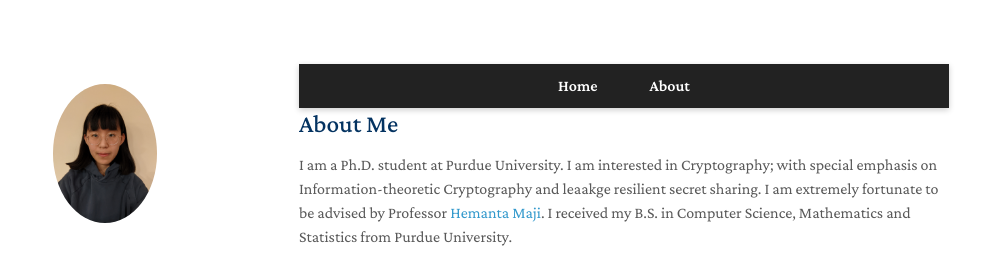
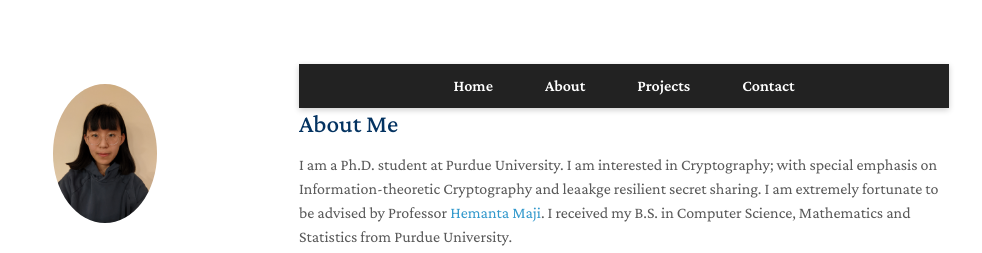
Before and after one commit to darahye/darahye.github.io, a Jekyll site: the page built from index.md, in a window 1280 px wide and 900 px high. Shown: the top 253 px of the window, without its empty margins (171-1153 px from the left). Built offline with Jekyll 4.4.1, drawn with Linux system fonts in a browser that asks for light colours; nearby versions of some CDN libraries; a style sheet for code colours, icons or effects is not loaded; our own code applies the rules of GitHub Pages for plain Markdown files.

Commit message:
add nav bar

```diff
--- a/_layouts/homepage.html
+++ b/_layouts/homepage.html
@@ -85,14 +85,14 @@
       </header>
       <section>
 
-      <nav class="navbar">
-        <ul>
-          <li><a href="{{ '/' | relative_url }}">Home</a></li>
-          <li><a href="{{ '/about/' | relative_url }}">About</a></li>
-          <!-- <li><a href="{{ '/projects/' | relative_url }}">Projects</a></li> -->
-          <!-- <li><a href="{{ '/contact/' | relative_url }}">Contact</a></li> -->
-        </ul>
-      </nav>
+        <nav class="navbar">
+          <ul>
+            <li><a href="{{ '/' | relative_url }}" {% if page.url == '/' %}class="active"{% endif %}>Home</a></li>
+            <li><a href="{{ '/about/' | relative_url }}" {% if page.url == '/about/' %}class="active"{% endif %}>About</a></li>
+            <li><a href="{{ '/projects/' | relative_url }}" {% if page.url == '/projects/' %}class="active"{% endif %}>Projects</a></li>
+            <li><a href="{{ '/contact/' | relative_url }}" {% if page.url == '/contact/' %}class="active"{% endif %}>Contact</a></li>
+          </ul>
+        </nav>
 
       {{ content }}
 
```
Also changed, not shown: _includes/about.md (renamed from about.md).
